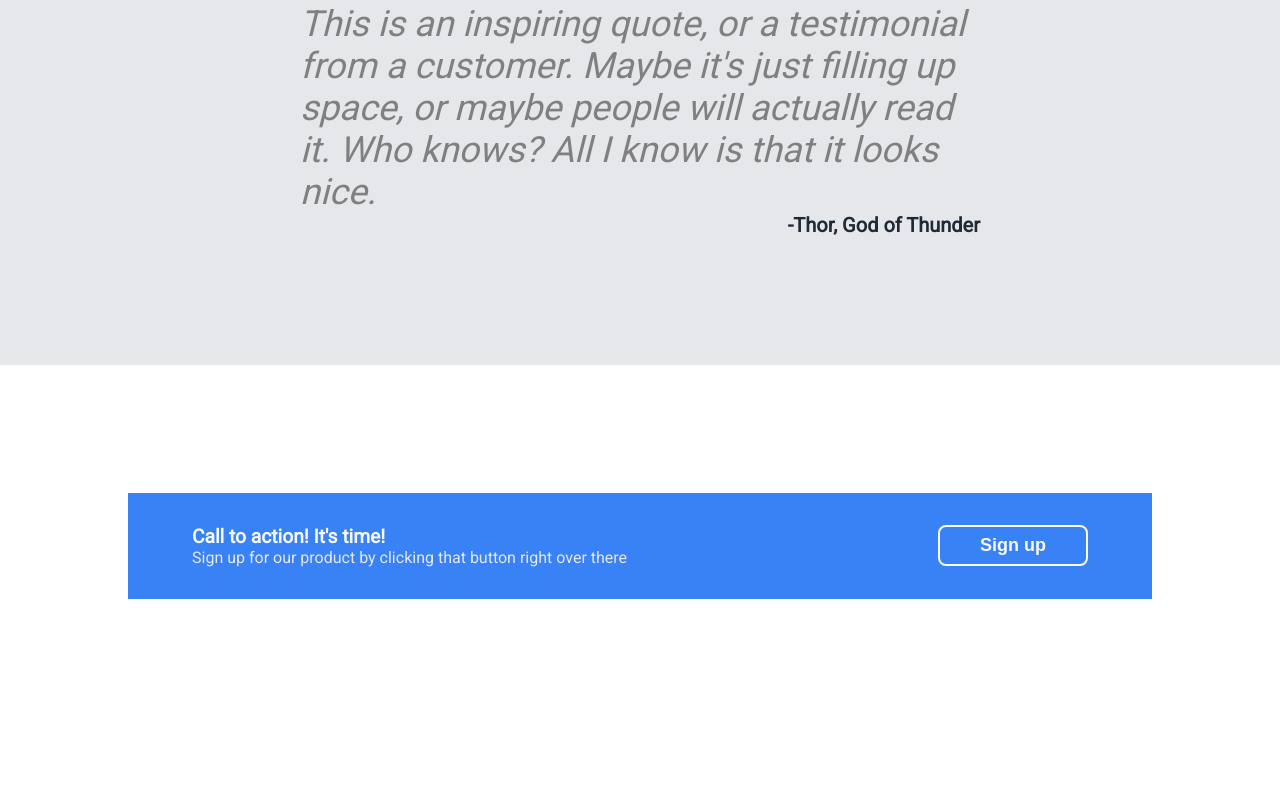
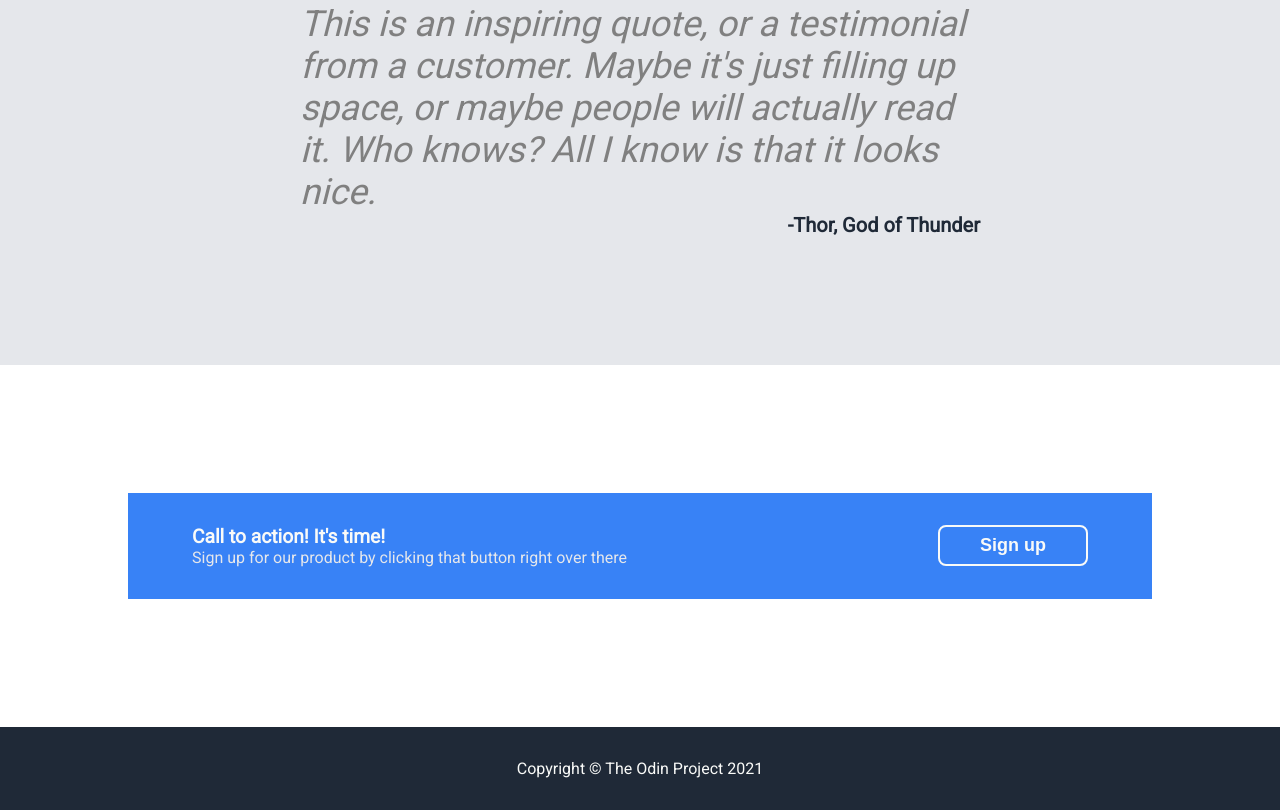
Before and after one commit to vuanhtu52/landing-page, a plain HTML site: page index.html in a window 1280 px wide. Shown: the part 1053-1863 px from the top of the page. Before the commit the page ends 1780 px from the top, so only its background shows below. Drawn offline with Linux system fonts and the light colour scheme.

Commit message:
Complete footer

```diff
--- a/index.html
+++ b/index.html
@@ -69,5 +69,10 @@
             <button class="action-button">Sign up</button>
         </div>
     </div>
+
+    <!-- Footer -->
+    <div class="footer">
+        Copyright © The Odin Project 2021
+    </div>
 </body>
 </html>
--- a/styles.css
+++ b/styles.css
@@ -161,3 +161,10 @@ a {
 .action-button {
     border-color: #F9FAF8;
 }
+
+.footer {
+    background-color: #1F2937;
+    color: #F9FAF8;
+    text-align: center;
+    padding: 32px;
+}
```
